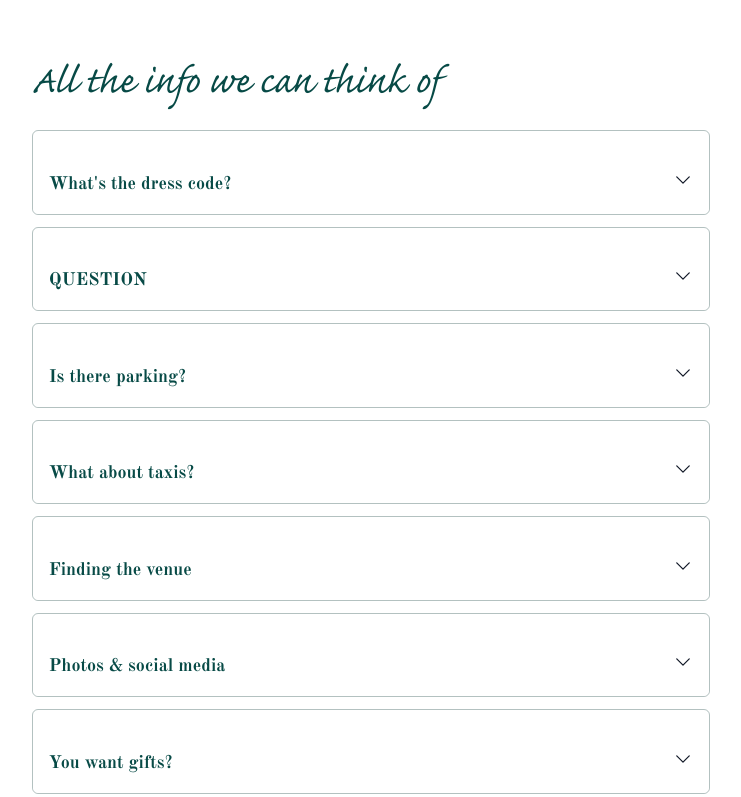
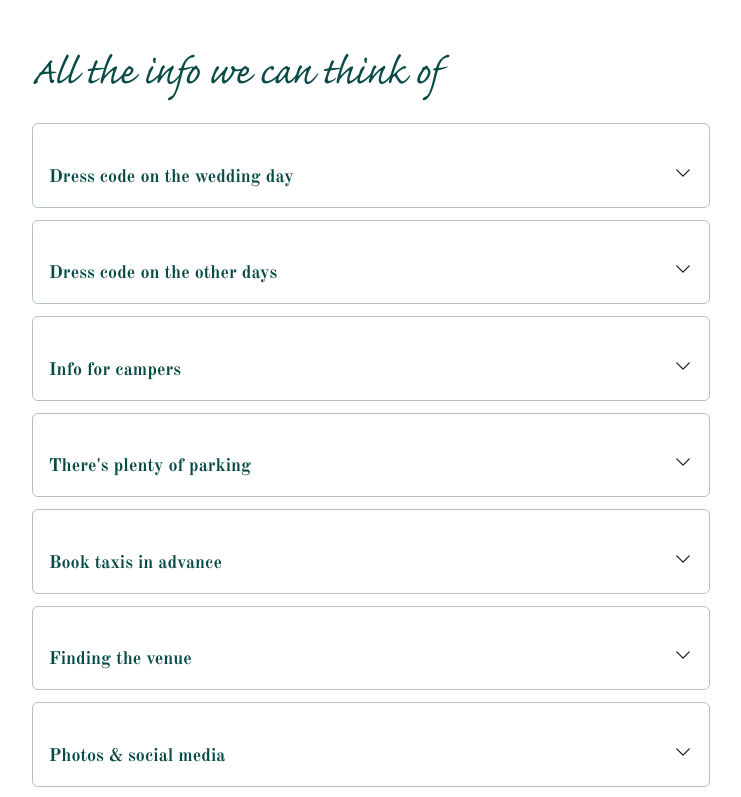
Before and after one commit to Jammooka/wedding, a Vue app: page / in a window 1280 px wide. Shown: the part 840-1637 px from the top of the page, without its empty margins (269-1010 px from the left). Built offline with nearby package versions, Linux system fonts and the light colour scheme.

Commit message:
clarify copy

```diff
--- a/src/App.vue
+++ b/src/App.vue
@@ -74,32 +74,38 @@
                 heading="All the info we can think of"
             >
                 <InfoBlock
-                    heading="What's the dress code?"
+                    heading="Dress code on the wedding day"
                 >
-                    Semi-formal/dressy casual.<br><br>
-                    We hadn't heard of this either. Google it and that's what we've got in mind.<br><br>
-                    We want everyone to feel comfortable but also a bit dressed up.<br><br>
-                    Jamie will be wearing a dark green suit with sneakers and may or may not wear a tie...<br><br>
-                    Sarah will be the one in a wedding dress.<br><br>
-                    There will be a getting ready area opened up near the tent village on Saturday morning. We're told there are mirrors and plug sockets aplenty.<br><br>
-                    The venue is based on a farm, with mainly gravel and grass and some uneven surfaces. We hope to spend some of the wedding outside, so you may want to take that into consideration when choosing an outfit and footwear.<br><br>
-                    For the rest of the weekend, wear what you want. Just something, please.<br><br>
-                    There is a river for wild swimming so feel free to bring your bathers and towels. and we're in Britain, so assume rain will make an appearance at some point.
+                    <p><strong>Semi-formal/dressy casual.</strong></p>
+                    <p>We hadn't heard of this either. Google it and that's what we've got in mind.</p>
+                    <p>We want everyone to feel comfortable but also a bit dressed up.</p>
+                    <p>Jamie will be wearing a dark green suit with sneakers and may or may not wear a tie...</p>
+                    <p>Sarah will be the one in a wedding dress.</p>
+                    <p>The venue is based on a farm, with mainly gravel and grass and some uneven surfaces. We hope to spend some of the wedding outside, so you may want to take that into consideration when choosing an outfit and footwear.</p>
                 </InfoBlock>
                 <InfoBlock
-                    heading="QUESTION"
+                    heading="Dress code on the other days"
                 >
-                    The showers have shower gel in them and we'll provide some emergency toiletries. Bring your usual toiletries and towels. Maybe a backup towel if you plan to swim in the river.
+                    <p>For the rest of the weekend, wear what you want. Just something, please.</p>
+                    <p>There is a river for wild swimming so feel free to bring your bathers and towels.</p>
+                    <p>Obviously we're in Britain, so assume rain will make an appearance at some point.</p>
                 </InfoBlock>
                 <InfoBlock
-                    heading="Is there parking?"
+                    heading="Info for campers"
                 >
-                    Yes! There's a nice long drive through the fields in front of the venue, and they park the cars along the left of it. Just rock up and you'll be guided in.
+                    <p>There will be a getting ready area opened up near the tent village on Saturday morning. We're told there are mirrors and plug sockets aplenty.</p>
+                    <p>The showers have shower gel in them and we'll provide some emergency toiletries. Bring your usual toiletries and towels. Maybe a backup towel if you plan to swim in the river.</p>
                 </InfoBlock>
                 <InfoBlock
-                    heading="What about taxis?"
+                    heading="There's plenty of parking"
                 >
-                    We're told that taxis locally need advance booking, so please <strong>book early</strong> to avoid disappointment.<br><br>
+                    <p>There's a nice long drive through the fields in front of the venue, and they park the cars along the left of it. Just rock up and you'll be guided in.</p>
+                </InfoBlock>
+                <InfoBlock
+                    heading="Book taxis in advance"
+                >
+                    <p>We're told that taxis locally need advance booking, so please <strong>book early</strong> to avoid disappointment.</p>
+                    <p>
                         Wolfe Taxi's - Onibury - 01584 856690 M: 07812 207615 / 07864 824406<br>
                         Radnor and Kington Taxi - 01547 560205<br>
                         Knighton Taxi - 01547 528165<br>
@@ -107,29 +113,32 @@
                         R.P Richards - Craven Arms - 01588 672075<br>
                         Ludlow Taxi - Ludlow - 01584 876666<br>
                         Annett's Taxi - Ludlow - 01584 878787
+                    </p>
                 </InfoBlock>
                 <InfoBlock
                     heading="Finding the venue"
                 >
-                    The venue address is Wilde Lodge, Lower Stanage Farm, Knighton, LD7 1LU.<br><br>
-                    Wilde Lodge is usually easy to find via Google Maps, or you can use What3Words: https://w3w.co/resolved.mills.flexibly.
+                    <p>The venue address is Wilde Lodge, Lower Stanage Farm, Knighton, LD7 1LU.</p>
+                    <p>Wilde Lodge is usually easy to find via Google Maps, or you can use What3Words: <a href="https://w3w.co/resolved.mills.flexibly" target="_blank">resolved.mills.flexibly</a>.</p>
                 </InfoBlock>
                 <InfoBlock
                     heading="Photos & social media"
                 >
-                    You're very welcome to take photos of the celebrations during our wedding weekend, but we'd be grateful if you'd hold off sharing them via social media until a few days afterwards.
+                    <p>You're very welcome to take photos of the celebrations during our wedding weekend, but we'd be grateful if you'd hold off sharing them via social media until a few days afterwards.</p>
                 </InfoBlock>
                 <InfoBlock
-                    heading="You want gifts?"
+                    heading="Gift policy"
                 >
-                    We do not expect or ask anything from you; we'll be thrilled to spend time with you on our wedding weekend. If you insist on giving something, we would be so happy if you'd make a small donation to <a href="https://www.annasrescue.org" target="_blank">Anna's Rescue Centre</a> or <a href="https://amiciidogrescue.org.uk/" target="_blank">Amicii Dog Rescue</a>. These feature heavily in the origin stories of Skippy and Panda.
+                    <p>We do not expect or ask anything from you; we'll be thrilled to spend time with you on our wedding weekend. If you insist on giving something, we would be so happy if you'd make a small donation to <a href="https://www.annasrescue.org" target="_blank">Anna's Rescue Centre</a> or <a href="https://amiciidogrescue.org.uk/" target="_blank">Amicii Dog Rescue</a>. These feature heavily in the origin stories of Skippy and Panda.</p>
                 </InfoBlock>
                 <InfoBlock
                     heading="Contact us"
                 >
-                    If in doubt, drop us a line:<br>
+                    <p>If in doubt, drop us a line:</p>
+                    <p>
                         Jamie - 07872 572288<br>
                         Sarah - 07851 496887
+                    </p>
                 </InfoBlock>
             </InfoContainer>
 
--- a/src/components/CopyBlock.vue
+++ b/src/components/CopyBlock.vue
@@ -1,5 +1,5 @@
 <template>
-    <div class="prose prose-strong:text-wlgreen prose-p:mt-0 prose-p:mb-4 mx-auto text-wlgreen text-lg">
+    <div class="prose prose-p:mt-0 prose-p:mb-4 mx-auto text-wlgreen text-lg">
         <slot></slot>
     </div>
 </template>
--- a/src/components/InfoContainer.vue
+++ b/src/components/InfoContainer.vue
@@ -1,14 +1,11 @@
 <template>
-    <CopyBlock>
+    <div class="prose prose-p:mt-0 prose-p:mb-4 mx-auto mb-16 text-wlgreen text-lg">
         <ElemH1
             v-if="heading"
         >
             {{ heading }}
         </ElemH1>
         <slot name="intro"></slot>
-    </CopyBlock>
-
-    <div class="prose prose-strong:text-wlgreen mx-auto mb-20 text-wlgreen text-lg">
         <dl>
             <slot></slot>
         </dl>
@@ -17,7 +14,6 @@
 
 <script setup>
 import ElemH1 from '@/components/ElemH1.vue'
-import CopyBlock from '@/components/CopyBlock.vue'
 
 defineProps({
     heading: {
```
Lines whose indentation alone changed are shown as unchanged.
